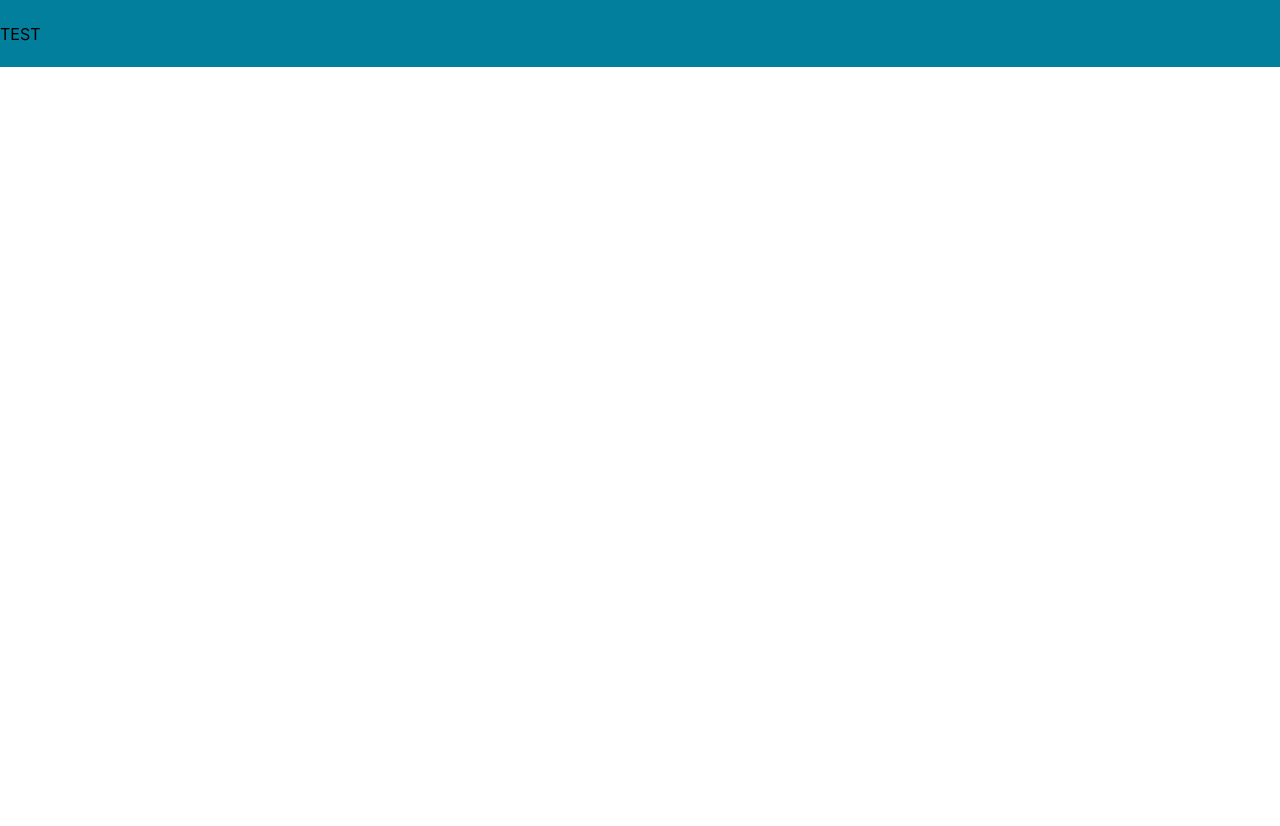
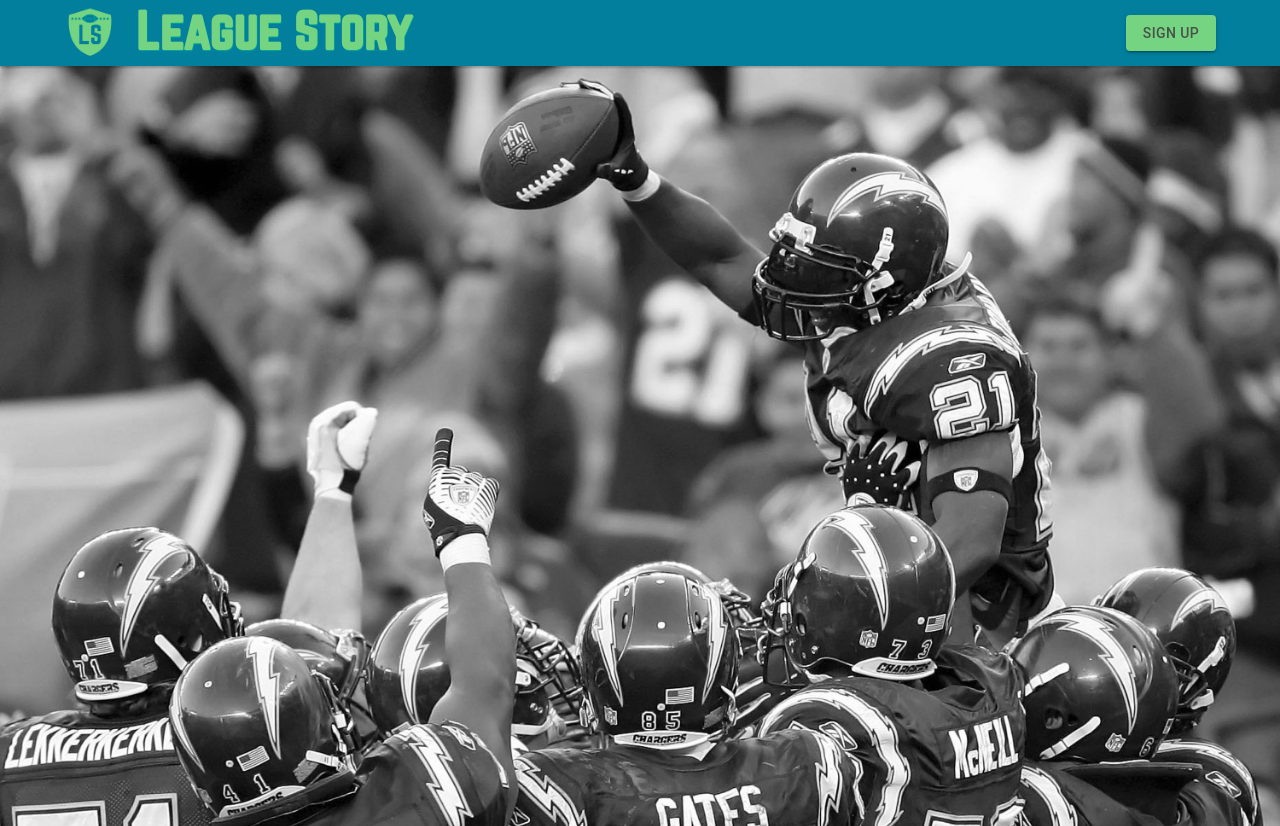
Before and after one commit to andy-aguilar/Fantasy-App-Front-End, a React (Create React App) app: page / in a window 1280 px wide. Before the commit the page ends 800 px from the top, so only its background shows below. Built offline with nearby package versions, Linux system fonts and the light colour scheme; the HTML template or start-up script is replaced by a standard one.

Commit message:
add fonts, themes, and create header for main homepage

```diff
--- a/src/App.js
+++ b/src/App.js
@@ -1,14 +1,20 @@
 import React from "react"
 import './App.css';
-
+import { ThemeProvider } from '@material-ui/core/styles'
+import CssBaseline from '@material-ui/core/CssBaseline'
+import theme from './theme'
 import Home from "./components/home/Home"
 
 function App() {
 
   return (
-    <div className="App">
-      <Home />
-    </div>
+    <ThemeProvider theme={theme}>
+      <CssBaseline>
+        <div className="App">
+          <Home />
+        </div>
+      </CssBaseline>
+    </ThemeProvider>
   );
 }
 
--- a/src/components/home/Home.js
+++ b/src/components/home/Home.js
@@ -1,11 +1,24 @@
-import React from 'react'
+import React, {useState} from 'react'
 import './home.css'
+import Button from '@material-ui/core/Button';
+import logo from '../../images/LS.png'
+import logoSecondary from "../../images/LSSecondary.png"
 
 export default function Home() {
+    const [login, setLogin] = useState(true)
     return (
         <div className="Home">
-            <header className="Home-header">
-                TEST
+            <header className={login ? "Home-header" : "Home-header signup"}>
+                <nav className="header-nav">
+                    <div className="logo-div">
+                        <img className="header-logo" src={login ? logo : logoSecondary} alt="logo"/>
+                        <h1 id={login ? "header-title" : "header-title signup"}>League Story</h1>
+                    </div>
+                    <Button className="login-btn" variant="contained" color={login ? "primary" : "secondary"} onClick={() => setLogin(!login)}>
+                        {login ? "Sign Up" : "Login"}
+                    </Button>
+
+                </nav>
             </header>
             <div className="spacer"></div>
             <main>
--- a/src/components/home/home.css
+++ b/src/components/home/home.css
@@ -1,17 +1,65 @@
 .Home-header {
-    height: 67px;
+    height: 10vh;
     background-color: #027F9C;
+    max-height: 66px;
+    position: sticky;
+    top: 0;
+    width: 100%;
+    box-shadow: 0px 2px 1.5px rgb(0 0 0 / 20%);
+    z-index: 3;
+    display: flex;
+    flex-direction: row;
+    align-items: center;
+    justify-content: center;
+}
+
+.signup{
+    background-color: #75d481;
+    color: #027F9C;
+    font-family: 'Norwester';
+}
+
+.header-nav {
+    width: 90%;
+    max-height: 66px;
+    display: flex;
+    flex-direction: row;
+    align-items: center;
+    justify-content: space-between;
+}
+
+.login-btn{
+    width: 90px;
+}
+
+.logo-div {
+    max-height: 66px;
     display: flex;
     flex-direction: row;
     align-items: center;
     justify-content: flex-start;
+    font-size: 32px;
 }
 
-.spacer {
-    height: 67px;
+#header-title {
+    font-family: 'Norwester';
+    text-shadow: .5px .5px #02A698;
+    color: #75d481;
+}
+
+
+
+.header-logo {
+    max-height: 52px;
+    margin-top: auto;
+    margin-bottom: auto;
+    padding-right: 20px;
 }
 
 main {
-    height: 100%;
+    height: 95vh;
+    width: auto;
     background-image: url("../../images/ltDunk.jpeg");
+    background-size: 100%;
+    filter: grayscale(100%);
 }
--- a/src/index.css
+++ b/src/index.css
@@ -11,3 +11,10 @@ code {
   font-family: source-code-pro, Menlo, Monaco, Consolas, 'Courier New',
     monospace;
 }
+
+@font-face {
+  font-family: "Norwester";
+  src: local("Norwester"),
+  url("./fonts/norwester.ttf") format("truetype");
+
+  }
--- a/src/index.js
+++ b/src/index.js
@@ -3,6 +3,7 @@ import ReactDOM from 'react-dom';
 import './index.css';
 import App from './App';
 import reportWebVitals from './reportWebVitals';
+import "./fonts/norwester.ttf"
 
 ReactDOM.render(
   <React.StrictMode>
--- /dev/null
+++ b/src/theme.js
@@ -0,0 +1,19 @@
+import { unstable_createMuiStrictModeTheme as createMuiTheme } from '@material-ui/core';
+
+const theme = createMuiTheme({
+    palette: {
+        primary: {
+            light: '#BADBBE',
+            main: '#75D481',
+            dark: '#53965C',
+            contrastText: '#485449',
+        },
+        secondary: {
+            light: '#3596AC',
+            main: '#027F9C',
+            dark: '#014D5E',
+            contrastText: '#48CBE8',
+        },
+    },
+})
+export default theme
```
Also changed, not shown: src/fonts/norwester.ttf (added), src/images/LSSecondary.png (added).
